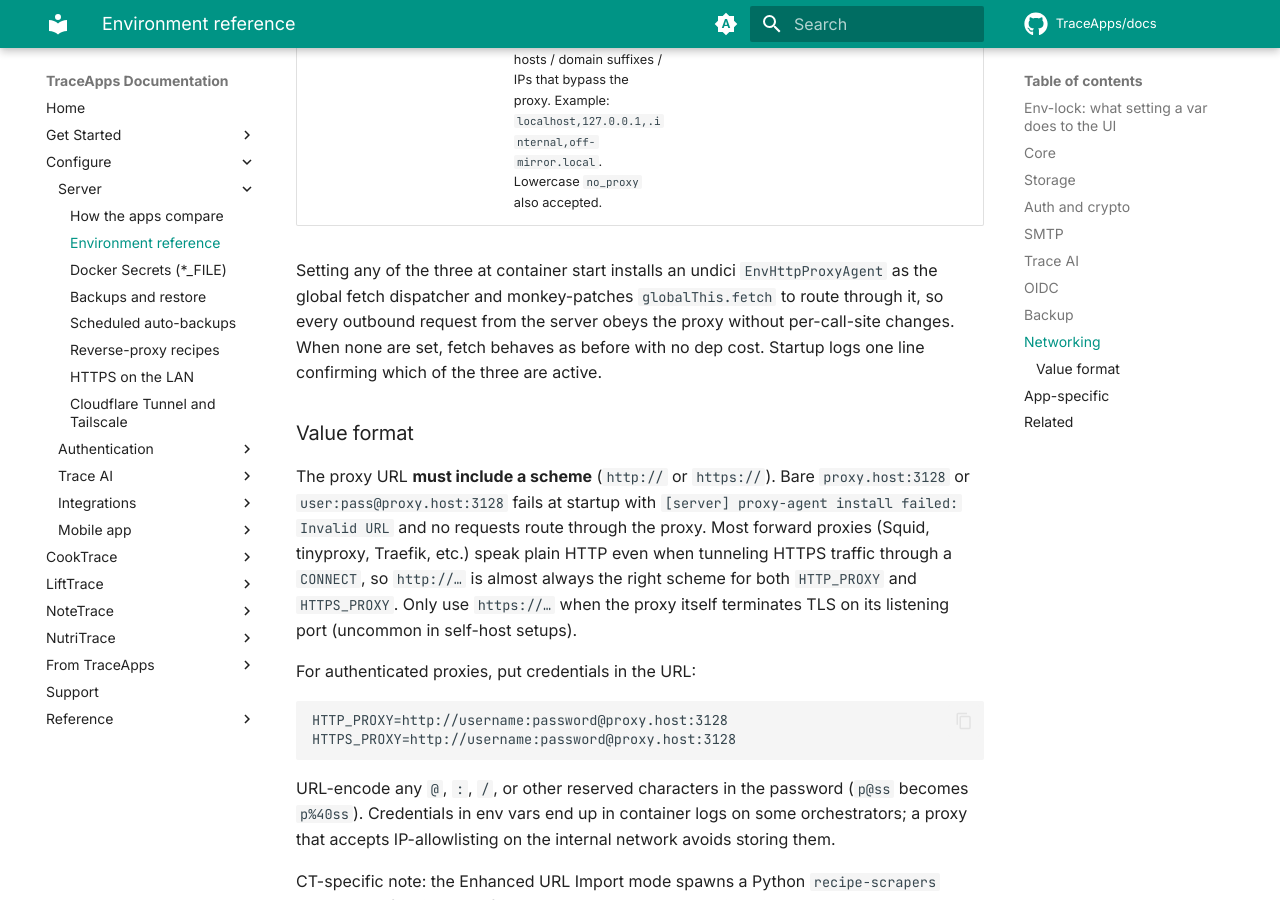
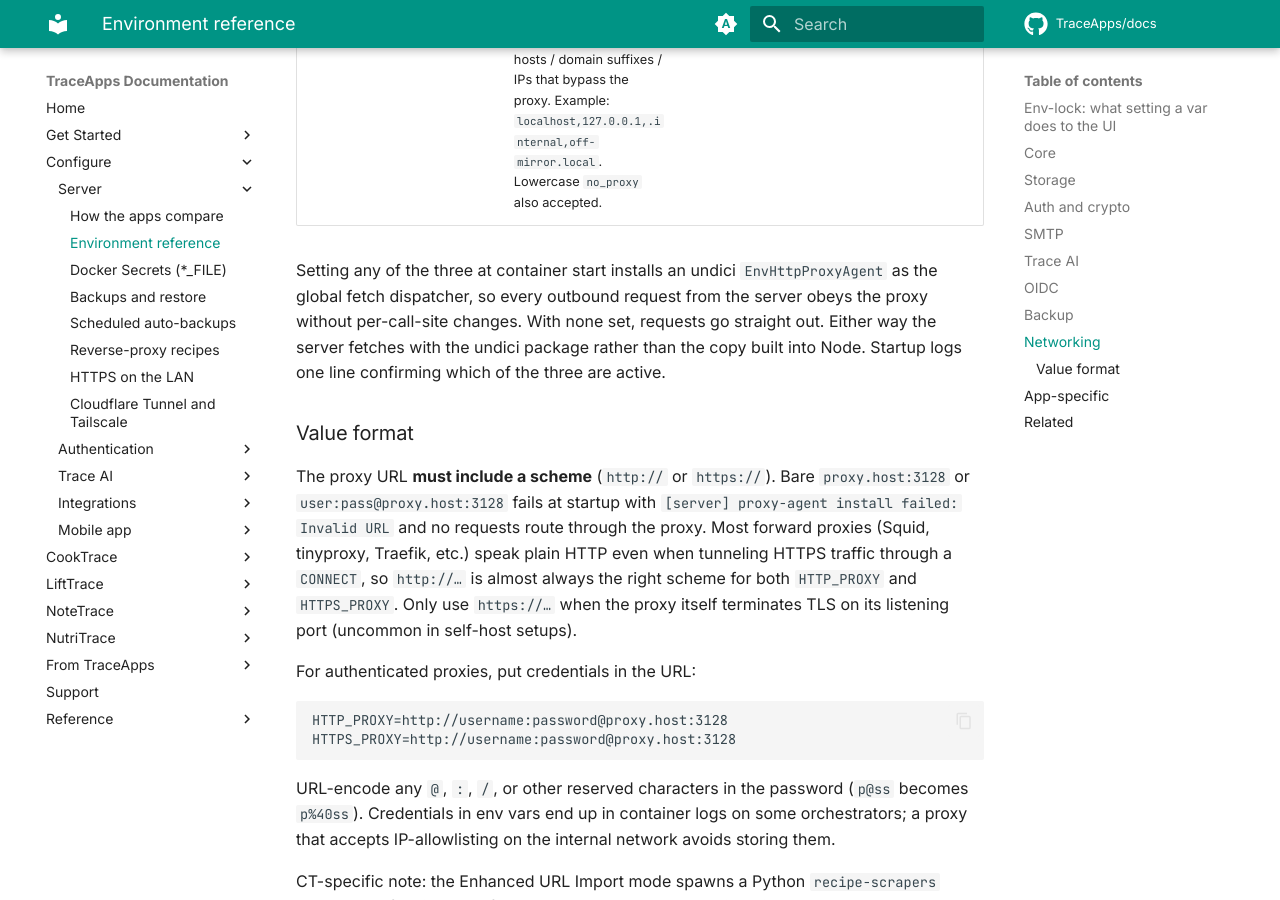
Before and after one commit to TraceApps/docs, an MkDocs documentation site: the page built from docs/self-hosting/env-vars.md, in a window 1280 px wide and 900 px high, scrolled down 10185 px. Built offline with MkDocs 1.6.1 and Material for MkDocs 9.7.7, drawn with Linux system fonts in a browser that asks for light colours; comment, search, counter and statistics services are not loaded.

Commit message:
Proxy docs: the server fetches with the undici package either way (cooktrace#96)

```diff
--- a/docs/self-hosting/env-vars.md
+++ b/docs/self-hosting/env-vars.md
@@ -110,7 +110,7 @@ The shorthand `OIDC_*` variables alias `OIDC_PROVIDER_1_*`. For multi-provider s
 | `HTTPS_PROXY` | unset | Forward proxy for outbound HTTPS requests. Typically the same value as `HTTP_PROXY`. Lowercase `https_proxy` also accepted. |  Y  |  Y  |  Y  |
 | `NO_PROXY` | unset | Comma-separated list of hosts / domain suffixes / IPs that bypass the proxy. Example: `localhost,127.0.0.1,.internal,off-mirror.local`. Lowercase `no_proxy` also accepted. |  Y  |  Y  |  Y  |
 
-Setting any of the three at container start installs an undici `EnvHttpProxyAgent` as the global fetch dispatcher and monkey-patches `globalThis.fetch` to route through it, so every outbound request from the server obeys the proxy without per-call-site changes. When none are set, fetch behaves as before with no dep cost. Startup logs one line confirming which of the three are active.
+Setting any of the three at container start installs an undici `EnvHttpProxyAgent` as the global fetch dispatcher, so every outbound request from the server obeys the proxy without per-call-site changes. With none set, requests go straight out. Either way the server fetches with the undici package rather than the copy built into Node. Startup logs one line confirming which of the three are active.
 
 ### Value format
 
```
